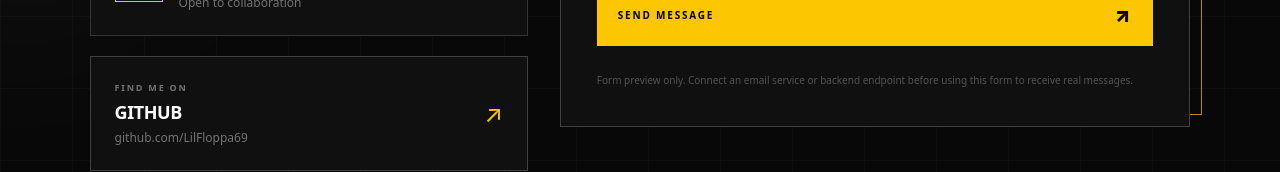
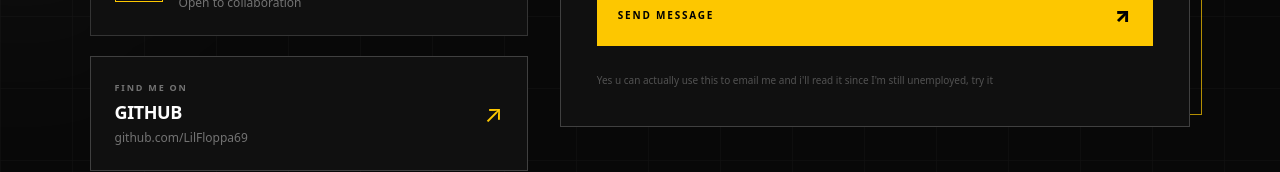
Before and after one commit to LilFloppa69/Neo-Portfolio, a React (Vite) app: page /contact in a window 1280 px wide. Shown: the part 1208-1380 px from the top of the page. Built offline with nearby package versions, Linux system fonts and the light colour scheme.

Commit message:
somethin

```diff
--- a/src/Contact.jsx
+++ b/src/Contact.jsx
@@ -234,8 +234,8 @@ export default function Contact() {
                 )}
 
                 <p className="text-[10px] leading-5 text-neutral-600">
-                  Form preview only. Connect an email service or backend
-                  endpoint before using this form to receive real messages.
+                  Yes u can actually use this to email me and i'll read it since
+                  I'm still unemployed, try it
                 </p>
               </form>
             </div>
```
